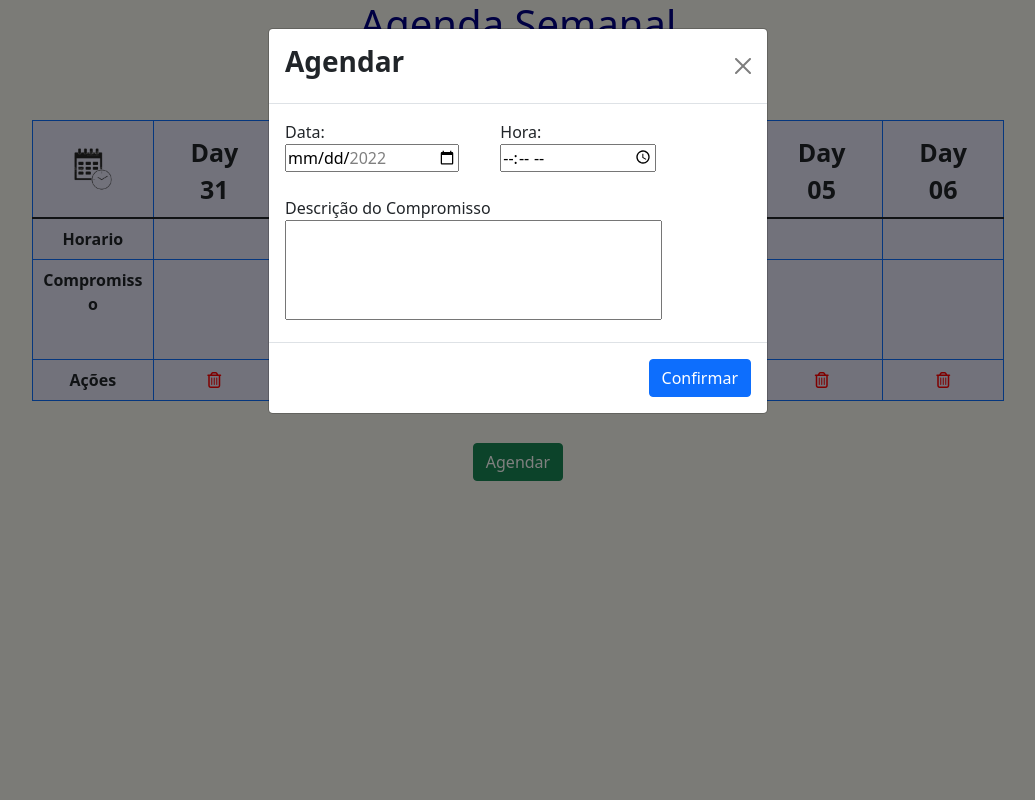
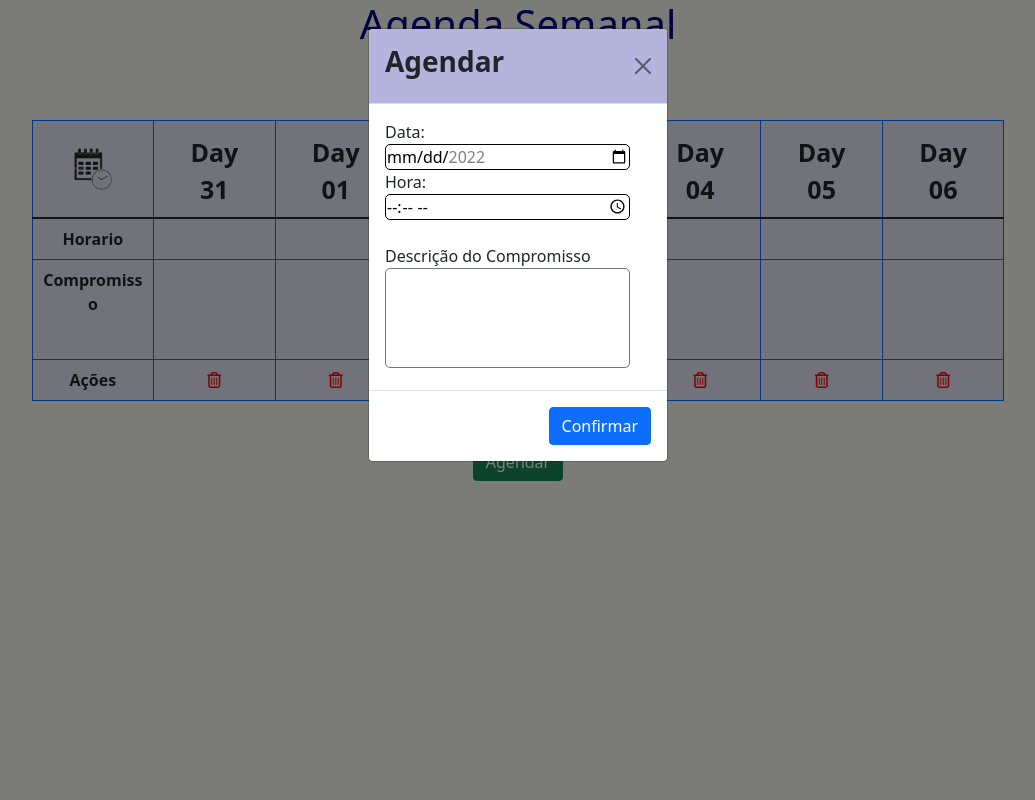
Before and after one commit to ThiagoAlves147/Agenda, a PHP site: page / in a window 1280 px wide, after a click on "Agendar". Shown: the whole page, without its empty margins (122-1157 px from the left). Run offline with PHP 8.4, Linux system fonts and the light colour scheme; data that the repository does not hold is empty; some libraries are stand-ins or nearby versions.

Commit message:
Css finalizado

```diff
--- a/estilo.css
+++ b/estilo.css
@@ -22,12 +22,15 @@ body {
 
 .container input{
     width: 100%;
+    border-radius: 5px;
+    border: solid 1px black;
 }
 
 .container textarea {
     resize: none;
-    width: 183%;
+    width: 100%;
     height: 100px;
+    border-radius: 5px;
 }
 
 .compromisso {
@@ -78,3 +81,12 @@ p {
     text-align: center;
     color: brown;
 }
+
+label {
+    display:block;
+    width: 100%;
+}
+
+.modal-header {
+    background-color: rgb(180, 180, 221);
+}
--- a/index.php
+++ b/index.php
@@ -138,7 +138,7 @@
         <button class="btn btn-success" data-bs-toggle="modal" data-bs-target="#janela">Agendar</button>
 
         <div class="modal fade" id="janela">
-            <div class="modal-dialog">
+            <div class="modal-dialog modal-sm">
                 <div class="modal-content">
                     <div class="modal-header">
                         <h3 style="font-weight: bold;">Agendar</h3>
```
